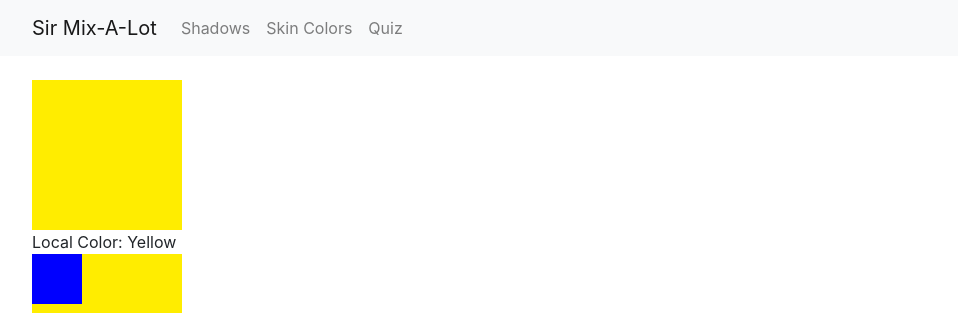
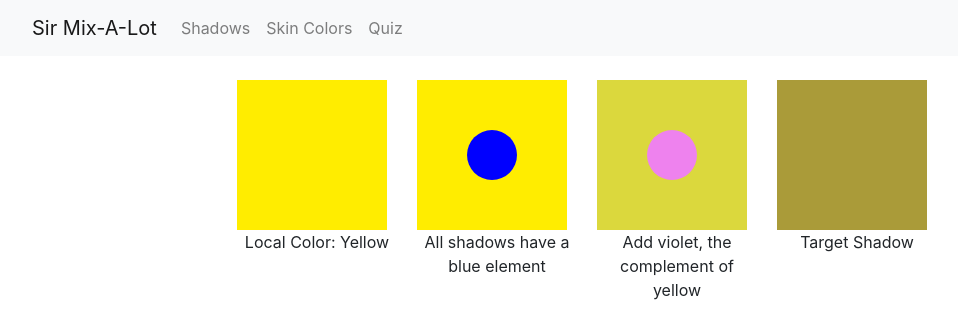
Before and after one commit to ur2136/UIDesign-ColorTheory, a Flask app: page /learn/1/1 in a window 1280 px wide. Shown: the top 313 px of the page, without its empty margins (53-1011 px from the left). Run offline with Flask 2, Linux system fonts and the light colour scheme; some libraries are stand-ins or nearby versions.

Commit message:
styling changes

```diff
--- a/server.py
+++ b/server.py
@@ -16,6 +16,7 @@ lesson_data = {
                 "completed": "False",
                 "sublesson_id": "1",
                 "colors": ["#FFED00","#DBD83D","#AA9B39","#AA9B39"],
+                "initial_colors": ["#FFED00","#FFED00","#DBD83D","#AA9B39"],
                 "add_colors": ["blue","violet"],
                 "clicked":["False", "False"],
                 "display_text": ["Local Color: Yellow", "All shadows have a blue element", "Add violet, the complement of yellow", "Target Shadow"]
@@ -24,6 +25,7 @@ lesson_data = {
                 "completed": "False",
                 "sublesson_id": "2",
                 "colors": ["#FFA600","#D5961D","#D5961D","#D5961D"],
+                "initial_colors": ["#FFA600","#FFA600","#D5961D","#D5961D"],
                 "add_colors": ["blue","blue"],
                 "clicked":["False", "False"],
                 "display_text": ["Local Color: Orange", "All shadows have a blue element", "Add blue, the complement of orange", "Target Shadow"]
@@ -32,6 +34,7 @@ lesson_data = {
                 "completed": "False",
                 "sublesson_id": "3",
                  "colors": ["#FF0000","#BF122B","#993222","#993222"],
+                 "initial_colors": ["#FF0000","#FF0000","#BF122B","#993222"],
                  "add_colors": ["blue","green"],
                  "clicked":["False", "False"],
                  "display_text": ["Local Color: Red", "All shadows have a blue element", "Add green, the complement of red", "Target Shadow"]
@@ -81,7 +84,7 @@ lesson_data = {
                 "clicked_2":["False", "False"],
                 "result_colors_1": ["#DBB961", "#FFBD88","#F7BA89"],
                 "result_colors_2": ["#CC7155","#DB9986"],
-                "display_text": ["To make the skin tone warmer, add yellow and a bit of red for an orange undertone. If the tone starts to look too much like a bad fake tan, add a little bit of blue to neutralize the excess orange.", "To make the tone “cooler,” add red and a bit of white for a pink tone"]
+                "display_text": ["To make the skin tone warmer, add yellow and a bit of red for an orange undertone.", "To make the tone “cooler,” add red and a bit of white for a pink undertone"]
             }
         }
     }
--- a/static/main.css
+++ b/static/main.css
@@ -1,3 +1,102 @@
+.home-div{
+  width: 100%;
+  height: 100%;
+  display: flex;
+  flex-direction: column;
+  justify-content: center;
+  text-align: center;
+}
+
+.lesson-div{
+  width: 100%;
+  height: 100%;
+  display: flex;
+  flex-direction: column;
+  justify-content: center;
+  text-align: center;
+}
+
+.result-color{
+  column-gap: 40px;
+  justify-content: center;
+}
+
+.footer{
+  justify-content: center;
+  display: flex;
+  text-align: center;
+  text-align: center;
+}
+
+.result{
+  display: flex;
+  column-gap: 20px;
+  padding-bottom: 2rem;
+  justify-content: center;
+}
+
+.img-option{
+  width: auto;
+  height: 200px;
+  cursor: pointer;
+  padding: 10px;
+  border: 4px solid transparent;
+}
+
+.shape-opt{
+  width: auto;
+  height: 150px;
+  cursor: pointer;
+  padding: 10px;
+}
+
+.shape-opt:hover{
+  width: auto;
+  height: 150px;
+  cursor: pointer;
+  padding: 10px;
+  border: 4px solid black;
+}
+
+.img-option:hover{
+  border: 4px solid blue;
+}
+
+.skin-option{
+  width: auto;
+  height: 50px;
+  cursor: pointer;
+  padding: 10px;
+  border: 4px solid transparent;
+}
+
+.skin-option:hover{
+  border: 4px solid blue;
+}
+
+.shape-cls{
+  display: inline-block;
+  width: 160px;
+  height: 200px;
+}
+
+.shape-cls>div{
+  text-align: center;
+}
+
+.home-img{
+  height: 400px;
+  width: auto;
+  max-width: 100%;
+  object-fit: contain;
+}
+
+.skin-parent{
+  width: 250px;
+  margin-right: 50px;
+  margin-left: 50px;
+}
+
 .targetColor,
 .attemptColor {
   border: 2px solid grey;
@@ -8,7 +107,30 @@
 .shape {
   height: 150px;
   width: 150px;
-  cursor: pointer;
+  display: flex;
+  align-items: center;
+  justify-content: center;
+}
+
+.skin {
+  height: 250px;
+  width: 250px;
+  display: flex;
+  align-items: center;
+  justify-content: center;
+  column-gap: 20px;
+}
+
+.inner-shape.expand{
+  height: 150px;
+  width: 150px;
+  border-radius: 0;
+}
+
+.inner-shape.expandskin{
+  height: 250px;
+  width: 250px;
+  border-radius: 0;
 }
 
 .shape:hover {
@@ -18,6 +140,9 @@
 .inner-shape {
   height: 50px;
   width: 50px;
+  border-radius: 50%;
+  transition: all 0.4s;
+  cursor: pointer;
 }
 
 .select-first {
@@ -27,8 +152,10 @@
 }
 
 .display-image {
-  max-width: 50%;
-  max-height: 50%;
+  height: 400px;
+  width: auto;
+  max-width: 100%;
+  object-fit: contain;
 }
 
 form {
--- a/static/sublessons.js
+++ b/static/sublessons.js
@@ -4,21 +4,21 @@ function displayBoxes(sublesson){
 	$(".result").empty()
 	$(".text-result").empty()
 	$.each(sublesson['colors'], function(index, value){
-		let new_shape_text = $('<div class="row">')
+		let new_shape_text = $('<div>')
 		$(new_shape_text).text(sublesson["display_text"][index])
 		if(index==0)
 		{
-			let new_shape_div = $('<div class="col-md-3">')
-			let new_shape = $('<div class="shape row">')
-			$(new_shape).css('background-color',sublesson['colors'][0])
+			let new_shape_div = $('<div class="shape-cls">')
+			let new_shape = $('<div class="shape">')
+			$(new_shape).css('background-color',sublesson['initial_colors'][index])
 			$(new_shape_div).append(new_shape)
 			$(new_shape_div).append(new_shape_text)
 			$(".result").append(new_shape_div)
 		} else if (index==1||index==2)
 		{
-			let new_shape_div = $('<div class="col-md-3">')
-			let new_shape = $('<div class="shape row">')
-			$(new_shape).css('background-color',sublesson['colors'][0])
+			let new_shape_div = $('<div class="shape-cls">')
+			let new_shape = $('<div class="shape">')
+			$(new_shape).css('background-color',sublesson['initial_colors'][index])
 			let inner_shape = $('<div class="inner-shape">')
 			$(inner_shape).css('background-color',sublesson['add_colors'][index-1])
 			$(inner_shape).attr({'color': value})
@@ -27,18 +27,20 @@ function displayBoxes(sublesson){
 			$(new_shape_div).append(new_shape_text)
 			$(".result").append(new_shape_div)
 			$(inner_shape).click(function(event){
-				$(new_shape).css('background-color',$(this).attr('color'))
+				$(inner_shape).css('background-color',$(this).attr('color'))
+				$(inner_shape).addClass("expand")
+				// $(new_shape).css('background-color',$(this).attr('color'))
 				$.post("mark_color_complete", {"lesson_id": lesson_id,
 				"sublesson_id":sublesson['sublesson_id'],
 				"color_index": index-1})
-				$(this).remove()
+				// $(this).remove()
 				displayButtons()
 			})
 		} else if(index==3)
 		{
-			let new_shape_div = $('<div class="col-md-3">')
-			let new_shape = $('<div class="shape row">')
-			$(new_shape).css('background-color',sublesson['colors'][3])
+			let new_shape_div = $('<div class="shape-cls">')
+			let new_shape = $('<div class="shape">')
+			$(new_shape).css('background-color',sublesson['initial_colors'][index])
 			$(new_shape_div).append(new_shape)
 			$(new_shape_div).append(new_shape_text)
 			$(".result").append(new_shape_div)
@@ -51,8 +53,8 @@ function displayBoxes(sublesson){
 function displayOptions(){
 	$(".result-color").empty()
 	$.each(images,function(index,value){
-		let new_shape_div = $('<div class="col-md-4>')
-		let new_shape = $('<img class="shape">')
+		let new_shape_div = $('<div>')
+		let new_shape = $('<img class="shape-opt">')
 		if(index + 1 == sublesson["sublesson_id"])
 		{
 			$(new_shape).css({"border-color": "blue",
@@ -94,12 +96,14 @@ function displayOptionsSkin(){
 
 function displaySkinBoxes(sublesson){
 	$(".result").empty()
+	$(".result").addClass("align-items-end")
 	$(".text-result").empty()
 	$.each(sublesson['colors'], function(index, value){
 		if(index==0)
 		{
-			let new_shape_div = $('<div class="col-md-6">')
-			let new_shape = $('<div class="shape row">')
+			let shape_parent = $('<div class="skin-parent">')
+			let new_shape_div = $('<div>')
+			let new_shape = $('<div class="skin">')
 			$(new_shape).css('background-color',sublesson['colors'][index])
 			$.each(sublesson["add_colors_1"], function(index,value){
 				let inner_shape = $('<div class="inner-shape">')
@@ -107,6 +111,8 @@ function displaySkinBoxes(sublesson){
 				$(inner_shape).attr({'color': sublesson["result_colors_1"][index]})
 				$(new_shape).append(inner_shape)
 				$(inner_shape).click(function(event){
+					// $(inner_shape).css('background-color',$(this).attr('color'))
+					// $(inner_shape).addClass("expandskin")
 					$(new_shape).css('background-color',$(this).attr('color'))
 					$.post("mark_color_complete", {"lesson_id": lesson_id,
 					"sublesson_id":sublesson['sublesson_id'],
@@ -115,16 +121,18 @@ function displaySkinBoxes(sublesson){
 					$(this).remove()
 					displayButtons()
 			})
-				let new_shape_text = $('<div class="row">')
-				$(new_shape_text).html(sublesson["display_text"][index])
-				$(new_shape_div).append(new_shape_text)
 			})
-			$(new_shape_div).append(new_shape)
+			let new_shape_text = $('<div>')
+			$(new_shape_text).html(sublesson["display_text"][index])
+			$(shape_parent).append(new_shape_text)
+			$(shape_parent).append(new_shape)
+			$(new_shape_div).append(shape_parent)
 			$(".result").append(new_shape_div)
 		} else if(index==1)
 		{
-			let new_shape_div = $('<div class="col-md-6">')
-			let new_shape = $('<div class="shape row">')
+			let shape_parent = $('<div class="skin-parent">')
+			let new_shape_div = $('<div>')
+			let new_shape = $('<div class="skin">')
 			$(new_shape).css('background-color',sublesson['colors'][index])
 			$.each(sublesson["add_colors_2"], function(index,value){
 				let inner_shape = $('<div class="inner-shape">')
@@ -132,6 +140,8 @@ function displaySkinBoxes(sublesson){
 				$(inner_shape).attr({'color': sublesson["result_colors_2"][index]})
 				$(new_shape).append(inner_shape)
 				$(inner_shape).click(function(event){
+					// $(inner_shape).css('background-color',$(this).attr('color'))
+					// $(inner_shape).addClass("expandskin")
 					$(new_shape).css('background-color',$(this).attr('color'))
 					$.post("mark_color_complete", {"lesson_id": lesson_id,
 					"sublesson_id":sublesson['sublesson_id'],
@@ -141,7 +151,11 @@ function displaySkinBoxes(sublesson){
 					displayButtons()
 			})
 			})
-			$(new_shape_div).append(new_shape)
+			let new_shape_text = $('<div>')
+			$(new_shape_text).html(sublesson["display_text"][index])
+			$(shape_parent).append(new_shape_text)
+			$(shape_parent).append(new_shape)
+			$(new_shape_div).append(shape_parent)
 			$(".result").append(new_shape_div)
 		}
 	})
--- a/templates/home.html
+++ b/templates/home.html
@@ -1,9 +1,10 @@
 {% extends "layout.html" %} {% block content %}
 <script type="text/javascript" src="{{ url_for('static', filename = 'home.js') }}"></script>
 
+<div class="home-div">
 <h3>Do your paintings look washed out? Muddy? Generally lackluster?</h3>
 
-<img
+<img class="home-img"
   src="https://www.truevalue.com/media/magefan_blog/color-wheel-hero_1.jpg"
 />
 
@@ -13,6 +14,7 @@
 </p>
 <br/>
 <br/>
-<button id="learn-btn">Start Learning!</button>
+<div><button id="learn-btn">Start Learning!</button></div>
+</div>
 
 {% endblock %}
--- a/templates/learn.html
+++ b/templates/learn.html
@@ -4,6 +4,7 @@
     let lesson = {{lesson|tojson}}
     let lesson_id = {{lesson_id|tojson}}
 </script>
+	<div class="lesson-div">
 	<h1>{{lesson.title}}</h1>
 	<br>
 	<br>
@@ -14,10 +15,11 @@
 	{% endif %}
 	<br>
 	<br>
-	<div class="result-color row">
+	<div class="row result-color">
 
 	</div>
 	<br>
-	<button id="next_button">Next</button>
+	<div class="text-center"><button id="next_button">Next</button></div>
+	<div>
 
 {% endblock %}
```
Also changed, not shown: static/learn.js (+15 -12 lines).
